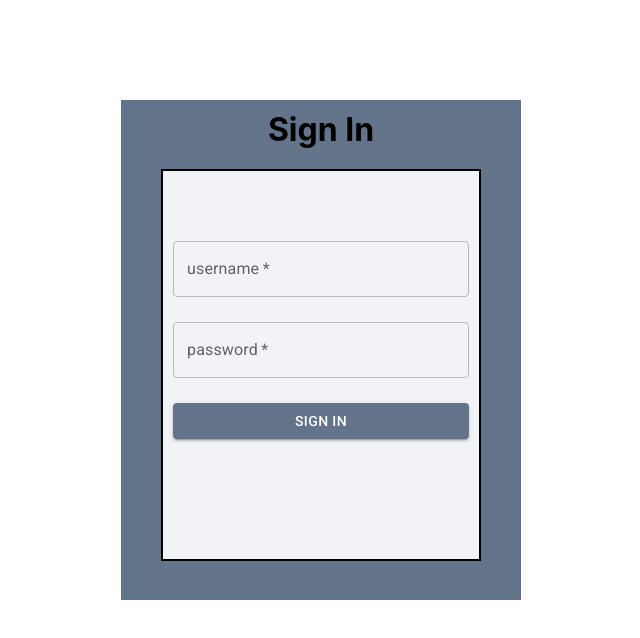
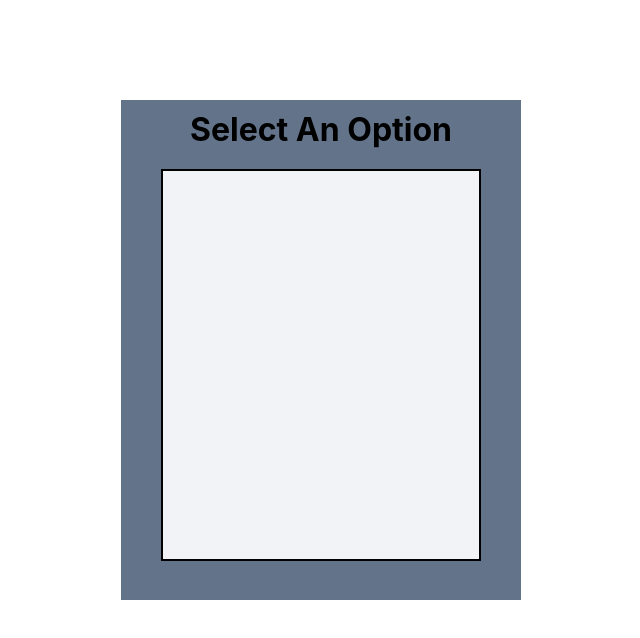
Before and after one commit to vikhulei/contact_store, a React (Create React App) app: page / in a window 1280 px wide. Shown: the top 638 px of the page, without its empty margins (319-959 px from the left). Built offline with nearby package versions, Linux system fonts and the light colour scheme; the HTML template or start-up script is replaced by a standard one.

Commit message:
structure created

```diff
--- a/src/App.js
+++ b/src/App.js
@@ -1,10 +1,11 @@
 import './App.css';
 import Login from "./Login"
+import Home from "./pages/Home"
 
 function App() {
   return (
     <div className="App">
-      <Login />
+      <Home />
     </div>
   );
 }
--- a/src/Login.js
+++ b/src/Login.js
@@ -1,31 +1,6 @@
 import { useState } from "react";
-import styled from "styled-components"
-import TextField from '@mui/material/TextField';
-import Button from '@mui/material/Button';
 import axios from "axios"
-
-const Section = styled.div`
-position: absolute;
-top: 100px;
-margin-left: 50%;
-padding-top: 10px;
-transform: translateX(-50%);
-width: 400px;
-height: 500px;
-background-color: #63738a;
-`
-
-const Form = styled.form`
-  border: 2px black solid;
-  width: 80%;
-  height: 80%;
-  margin: 20px auto;
-  padding: 70px 10px 120px;
-  background-color: #f2f3f7;
-  display: flex;
-  flex-direction: column;
-  justify-content: space-between;
-`
+import {Section, Form, Input, GreyButton} from "./styles/Style"
 
 const Login = () => {
   const [user, setUser] = useState("");
@@ -44,9 +19,9 @@ const Login = () => {
 
   return (
     <Section>
-      <h1>Sign In</h1>
+      <h1>Login</h1>
       <Form onSubmit={handleSubmit}>
-        <TextField
+        <Input
           label="username"
           variant="outlined"
           type="text"
@@ -56,7 +31,7 @@ const Login = () => {
           value={user}
           required
         />
-        <TextField
+        <Input
           label="password"
           variant="outlined"
           type="password"
@@ -65,7 +40,7 @@ const Login = () => {
           value={pwd}
           required
         />
-        <Button variant="contained" type="submit" style={{ "backgroundColor": "#63738a" }}>Sign In</Button>
+        <GreyButton variant="contained" type="submit">Sign In</GreyButton>
       </Form>
     </Section>
   );
--- /dev/null
+++ b/src/pages/Home.js
@@ -0,0 +1,20 @@
+import { useState } from "react";
+import {Section, Form, Input, GreyButton} from "../styles/Style"
+
+const Home = () => {
+
+  const handleSubmit = (e) => {
+    e.preventDefault();
+  }
+
+  return (
+    <Section>
+      <h1>Select An Option</h1>
+        <Form>
+
+        </Form>
+    </Section>
+  );
+}
+
+export default Home
--- /dev/null
+++ b/src/styles/Style.js
@@ -0,0 +1,36 @@
+import styled from "styled-components"
+import TextField from '@mui/material/TextField';
+import Button from '@mui/material/Button';
+
+const GreyButton = styled(Button) `
+&& {
+    background-color: #63738a;
+}
+`
+
+const Input = styled(TextField) ``
+
+const Section = styled.div`
+position: absolute;
+top: 100px;
+margin-left: 50%;
+padding-top: 10px;
+transform: translateX(-50%);
+width: 400px;
+height: 500px;
+background-color: #63738a;
+`
+
+const Form = styled.form`
+  border: 2px black solid;
+  width: 80%;
+  height: 80%;
+  margin: 20px auto;
+  padding: 70px 10px 120px;
+  background-color: #f2f3f7;
+  display: flex;
+  flex-direction: column;
+  justify-content: space-between;
+`
+
+export {Section, Form, Input, GreyButton}
```
Also changed, not shown: src/pages/AddContact.js (added, +20 -0 lines), src/pages/EditContact.js (added, +20 -0 lines), src/pages/Profile.js (added, +20 -0 lines).
